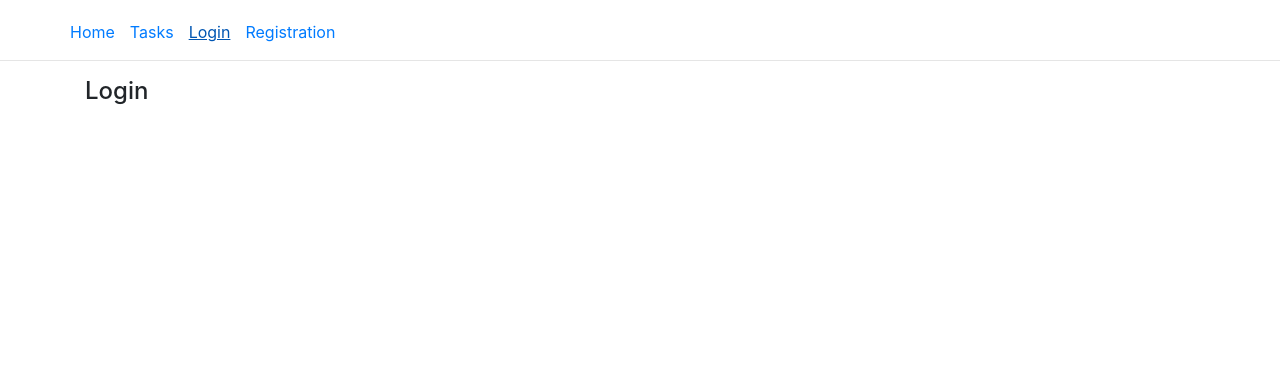
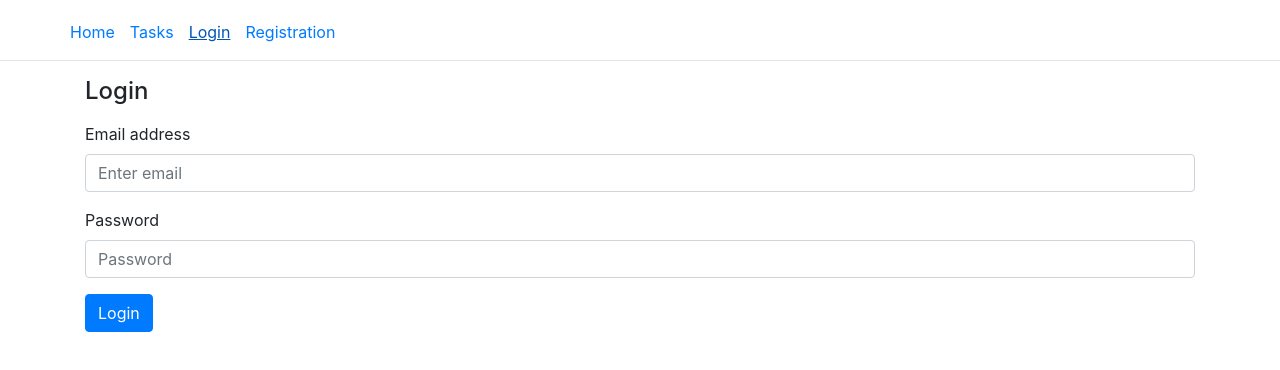
Before and after one commit to sergei-grankin/vue-app, a Vue app: page /login in a window 1280 px wide. Shown: the top 370 px of the page. Built offline with nearby package versions, Linux system fonts and the light colour scheme.

Commit message:
add login

```diff
--- a/src/components/Auth/Login.vue
+++ b/src/components/Auth/Login.vue
@@ -2,7 +2,18 @@
 	<div class="container">
 		<div class="row">
 			<div class="col-sm-12 mb-3">
-				<h4>Login</h4>
+				<h4 class="mb-3">Login</h4>
+				<form>
+					<div class="form-group">
+						<label for="inputEmail1">Email address</label>
+						<input type="email" class="form-control" id="inputEmail1" placeholder="Enter email">
+					</div>
+					<div class="form-group">
+						<label for="inputPassword1">Password</label>
+						<input type="password" class="form-control" id="inputPassword1" placeholder="Password">
+					</div>
+					<button type="submit" class="btn btn-primary">Login</button>
+				</form>
 			</div>
 		</div>
 	</div>
--- a/src/components/Auth/Registration.vue
+++ b/src/components/Auth/Registration.vue
@@ -6,7 +6,7 @@
 				<form>
 					<div class="form-group" :class="{'form-group-error': $v.email.$error}">
 						<label for="inputEmail1">Email address</label>
-						<input type="email" class="form-control" id="inputEmail1" aria-describedby="emailHelp" placeholder="Enter email"
+						<input type="email" class="form-control" id="inputEmail1" placeholder="Enter email"
 							v-model="email"
 							:class="{'error-field': $v.email.$error}"
 							@change="$v.email.$touch()"
```
